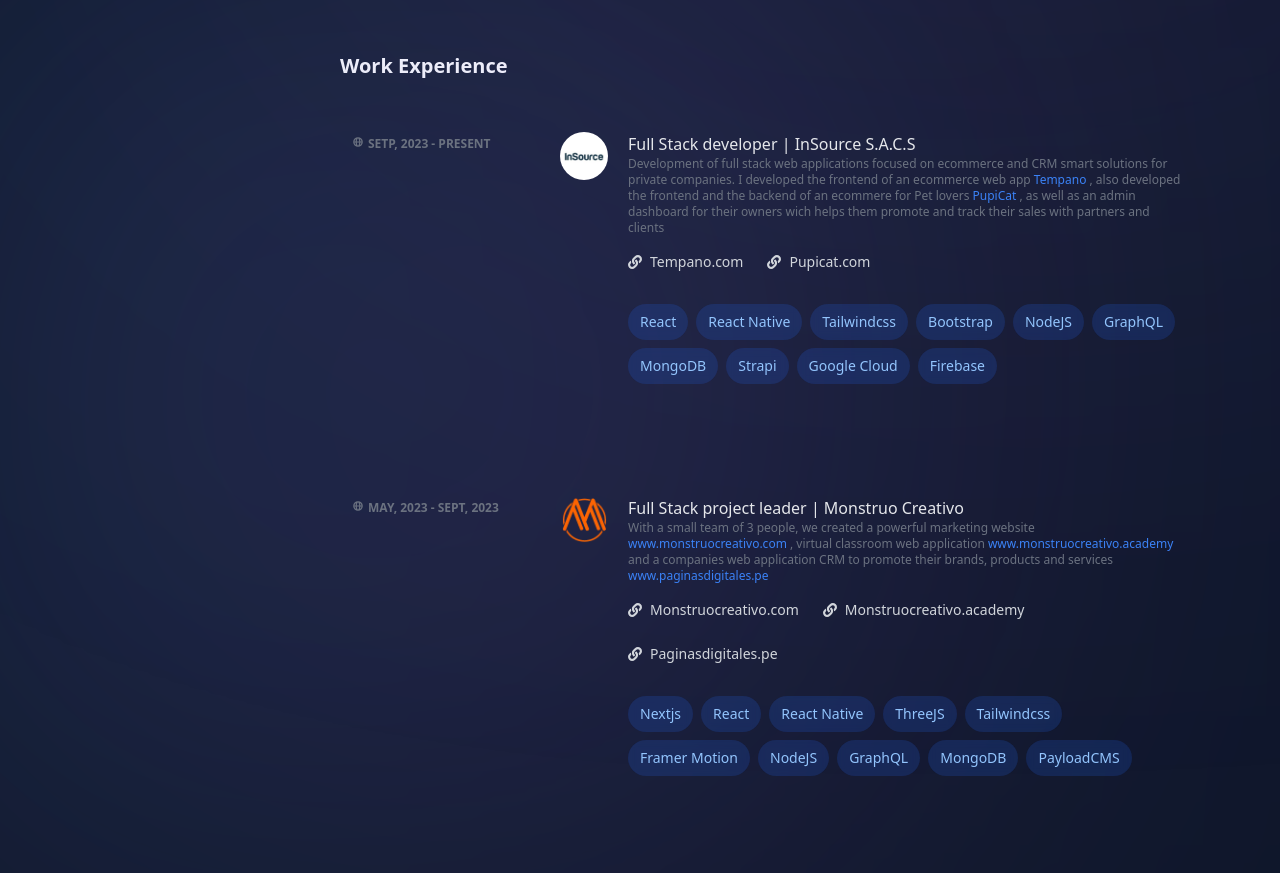
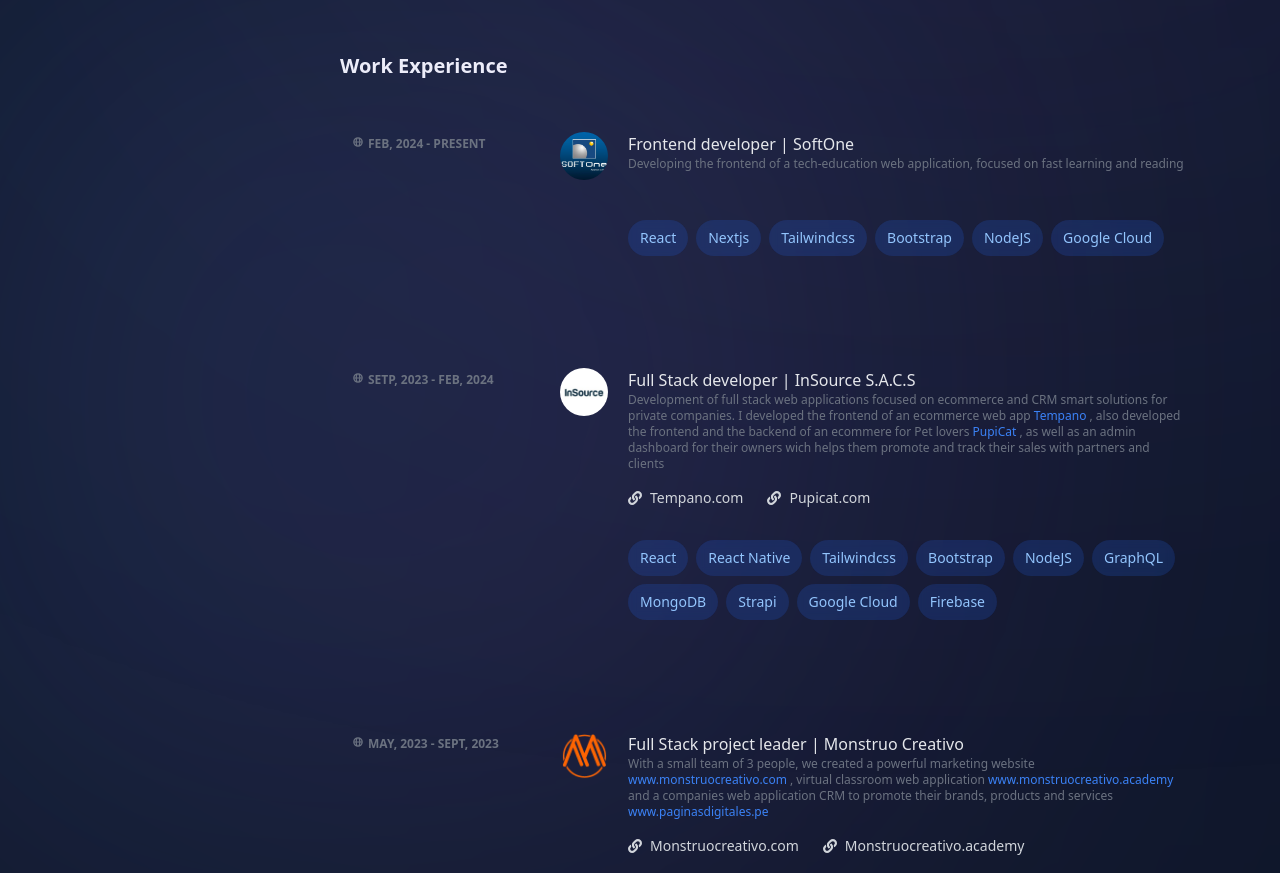
Before and after one commit to GodoyMS/portafolio-nextjs, a Next.js app: page /about in a window 1280 px wide. Shown: the part 2160-3033 px from the top of the page. Built offline with nearby package versions, Linux system fonts and the light colour scheme.

Commit message:
added current job

```diff
--- a/src/components/EducationBlock/EducationBlock.jsx
+++ b/src/components/EducationBlock/EducationBlock.jsx
@@ -9,7 +9,7 @@
     {
       id: 1,
       title: "Birla Institute of Technology and Science",
-      study: "Computer Science Bachellor",
+      study: "Computer Science Bachelor degree",
       url: "https://www.bits-pilani.ac.in",
       date: "2023-2026",
       image: "/images/education/bits.png",
--- a/src/components/Hero/Hero.jsx
+++ b/src/components/Hero/Hero.jsx
@@ -66,10 +66,10 @@
             <a
               target="_blank"
               rel="noreferrer noopener"
-              href={"https://www.insource.pe/"}
+              href={"https://www.soft-one.org/"}
               className=" text-blue-400 hover:underline"
             >
-              InSource S.A.C.S
+              SOFT-ONE CORPORATION
             </a>
           </p>
 
--- a/src/components/WorkExperienceBlock/WorkExperienceBlock.jsx
+++ b/src/components/WorkExperienceBlock/WorkExperienceBlock.jsx
@@ -6,6 +6,34 @@
 
 const WorkExperienceBlock = () => {
   const info = [
+    {
+      id: 5,
+      title: "SoftOne",
+      image: "/images/work/soft-one.jpg",
+      job: "Frontend developer",
+      details: (
+        <p>
+         Developing the frontend of a tech-education web application, focused on fast learning  and reading
+
+
+        </p>
+      ),
+      date: "Feb, 2024 - Present",
+      url: "https://www.soft-one.org",
+      links: [
+
+      ],
+      skills: [
+        { id: 12, name: "React" },
+        { id: 13, name: "Nextjs" },
+        { id: 15, name: "Tailwindcss" },
+        { id: 25, name: "Bootstrap" },
+        { id: 17, name: "NodeJS" },
+        { id: 111, name: "Google Cloud" },
+
+
+      ],
+    },
     {
       id: 10,
       title: "InSource S.A.C.S",
@@ -39,7 +67,7 @@
 
         </p>
       ),
-      date: "Setp, 2023 - Present",
+      date: "Setp, 2023 - Feb, 2024",
       url: "https://insource.pe",
       links: [
         {
--- a/src/constants/index.js
+++ b/src/constants/index.js
@@ -496,7 +496,7 @@
     workingOn: false,
     bigProject: true,
     image: "/images/work/pascojobs.png",
-    demoLink: "https://pascojobsperu.com",
+    demoLink: "https://play.google.com/store/apps/details?id=com.godoyliam.pascojobs",
     playstoreLink:
       "https://play.google.com/store/apps/details?id=com.godoyliam.pascojobs",
     gitHubLink: "https://github.com/GodoyMS/pasco-jobs-react-native",
```
Also changed, not shown: public/images/work/soft-one.jpg (added), 1 other file (tests, documents, lock files or other folders).
